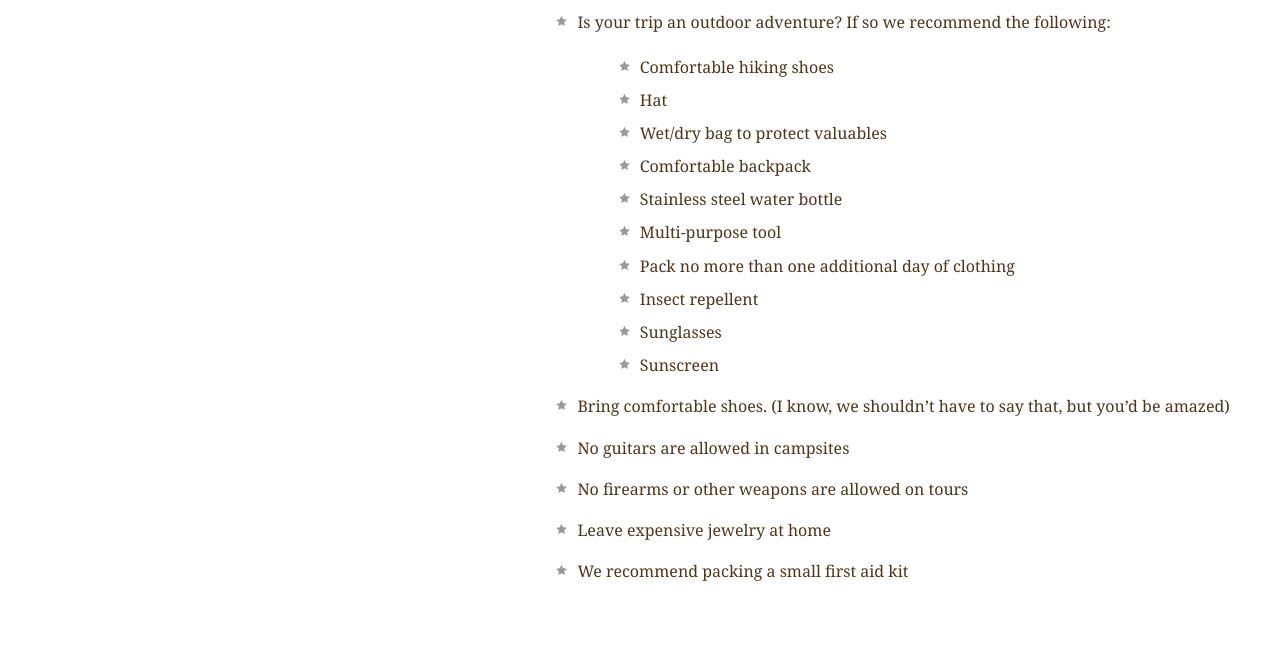
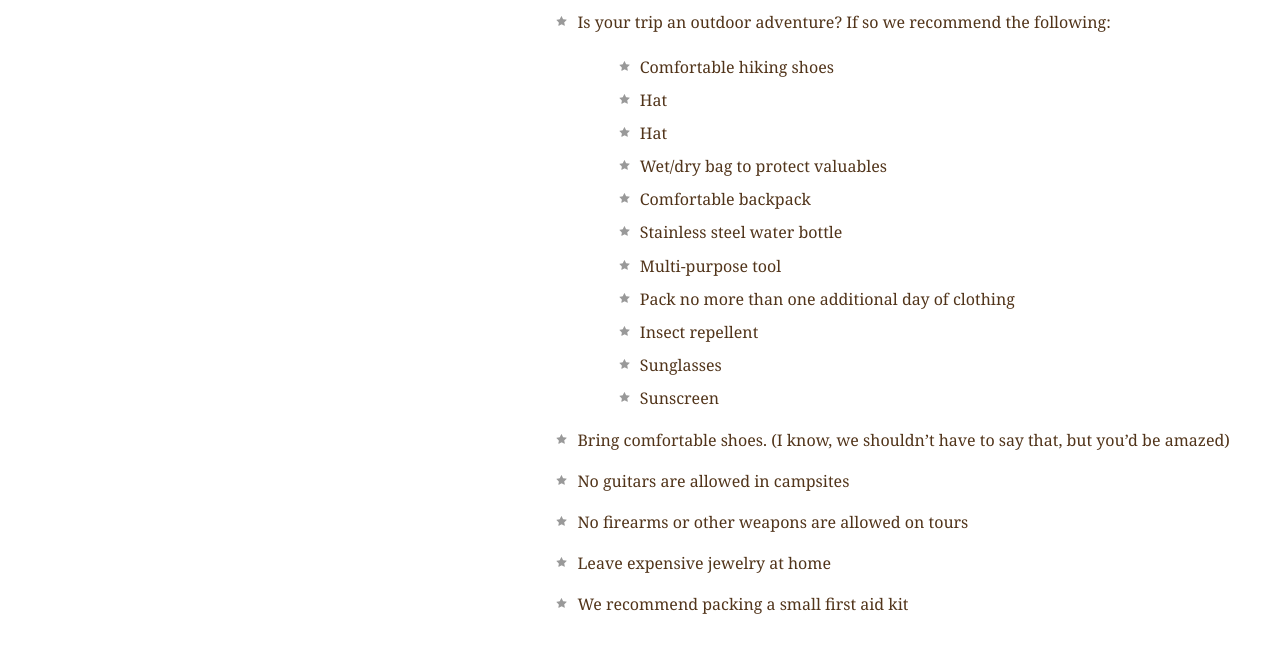
Before and after one commit to tsh/explore_california, a plain HTML site: page resources.html in a window 1280 px wide. Shown: the part 1980-2629 px from the top of the page. Drawn offline with Linux system fonts and the light colour scheme.

Commit message:
added new item

```diff
--- a/resources.html
+++ b/resources.html
@@ -96,6 +96,7 @@
               <ul>
                 <li>Comfortable hiking shoes</li>
                 <li>Hat</li>
+				<li>Hat</li>
                 <li>Wet/dry bag to protect valuables</li>
                 <li>Comfortable backpack</li>
                 <li>Stainless steel water bottle</li>
```
